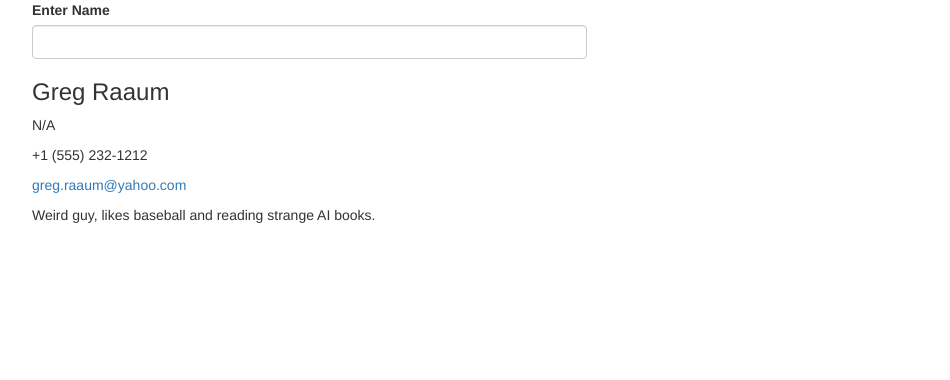
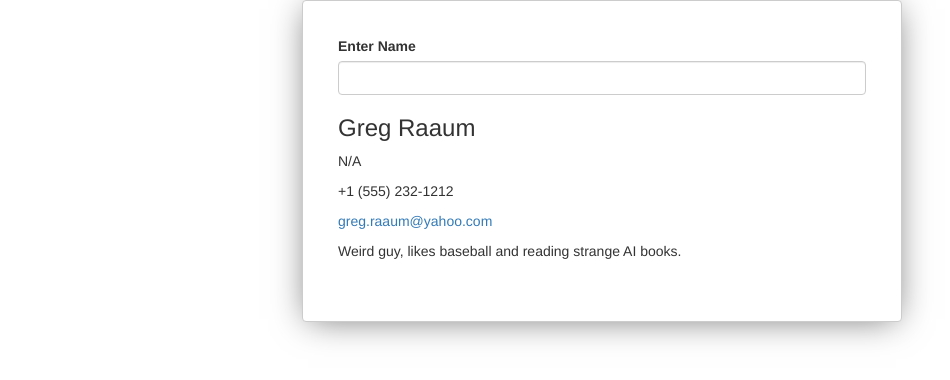
Before and after one commit to raaum/roloDexter, a website: page index.html in a window 1280 px wide. Shown: the whole page, without its empty margins (38-988 px from the left). Drawn offline with Linux system fonts and the light colour scheme.

Commit message:
stylesheet added

```diff
--- /dev/null
+++ b/css/styles.css
@@ -0,0 +1,12 @@
+/* styles.css */
+
+#roloDexter {
+	width: 600px;
+	padding: 35px;
+	border: 1px solid #ccc;
+	border-radius: 4px;
+	background-color: #fff;
+	-webkit-box-shadow: 0px 3px 33px -6px rgba(0,0,0,0.56);
+	-moz-box-shadow: 0px 3px 33px -6px rgba(0,0,0,0.56);
+	box-shadow: 0px 3px 33px -6px rgba(0,0,0,0.56);
+}
--- a/index.html
+++ b/index.html
@@ -9,11 +9,12 @@
 		<script type="text/javascript" src="lib/angular/angular.min.js"></script>
 		<script type="text/javascript" src="js/controllers.js"></script>
 		<link rel="stylesheet" type="text/css" href="css/bootstrap.min.css">
+		<link rel="stylesheet" type="text/css" href="css/styles.css">
 	</head>
 	<body>
 		<div id="roloDexter" class="container" ng-app="roloDexter">
 			<div class="row">
-				<div class="form-group col-md-6">
+				<div class="form-group col-md-12">
 					<form role="form">
 						<label for="name">Enter Name</label>
 						<input id="name" class="form-control" type="text" ng-model="name" />
```
